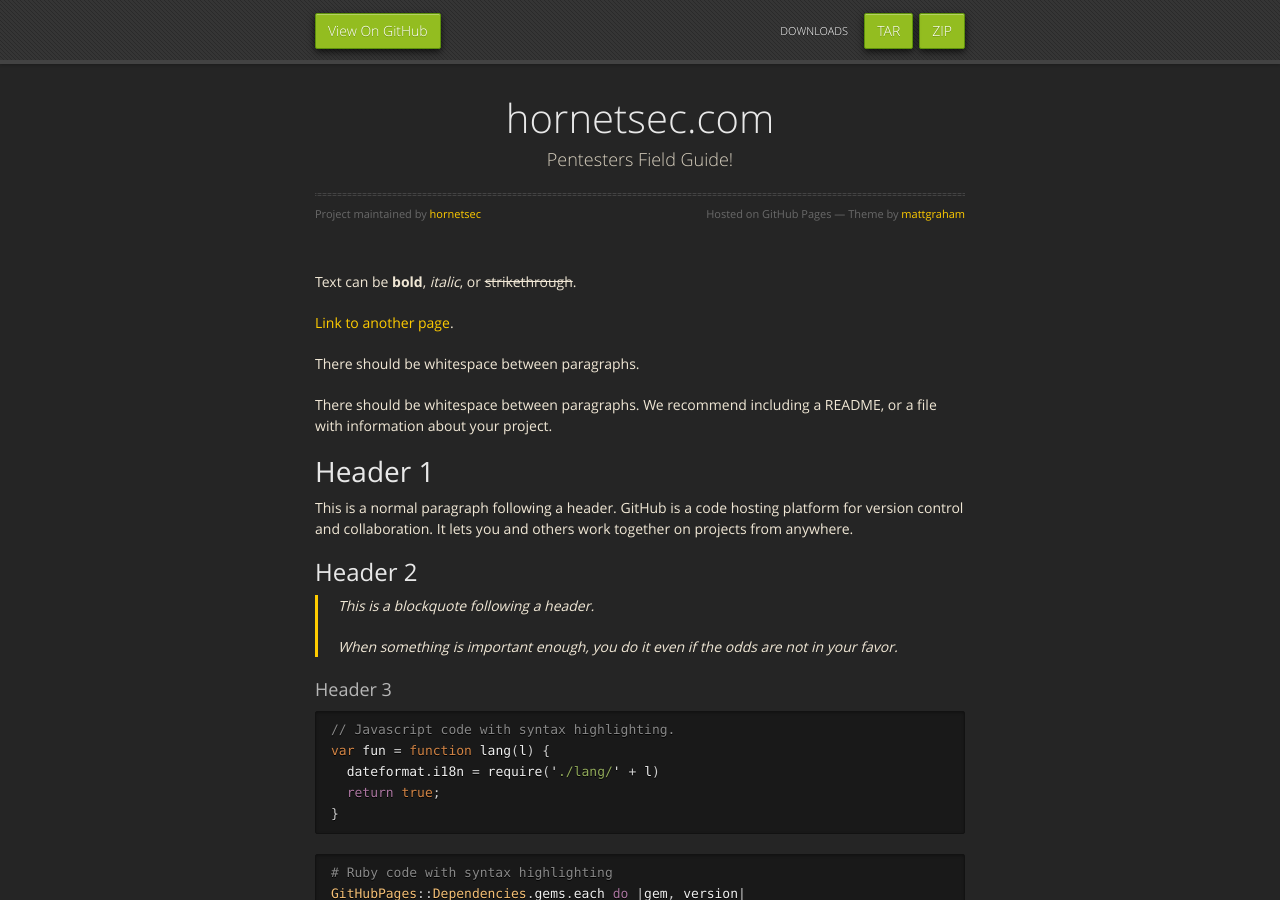
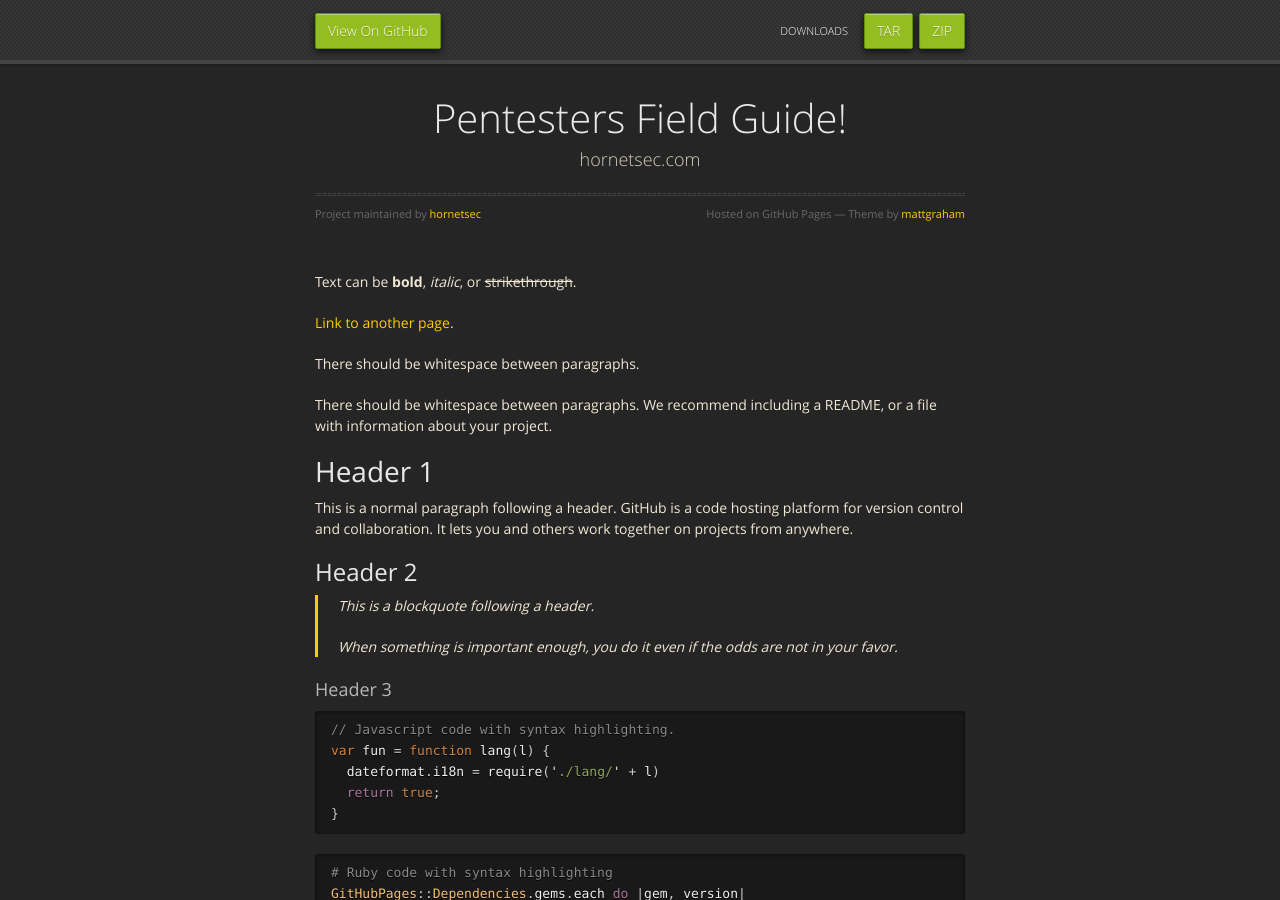
Before and after one commit to hornetsec/hornetsec.github.io, a Jekyll site: the page built from index.md, in a window 1280 px wide and 900 px high. Built offline with Jekyll 4.4.1, drawn with Linux system fonts in a browser that asks for light colours.

```diff
--- a/_config.yml
+++ b/_config.yml
@@ -1,5 +1,5 @@
-title: hornetsec.com
-description: Pentesters Field Guide!
+title: Pentesters Field Guide!
+description: hornetsec.com
 show_downloads: true
 google_analytics:
 theme: jekyll-theme-midnight
```
